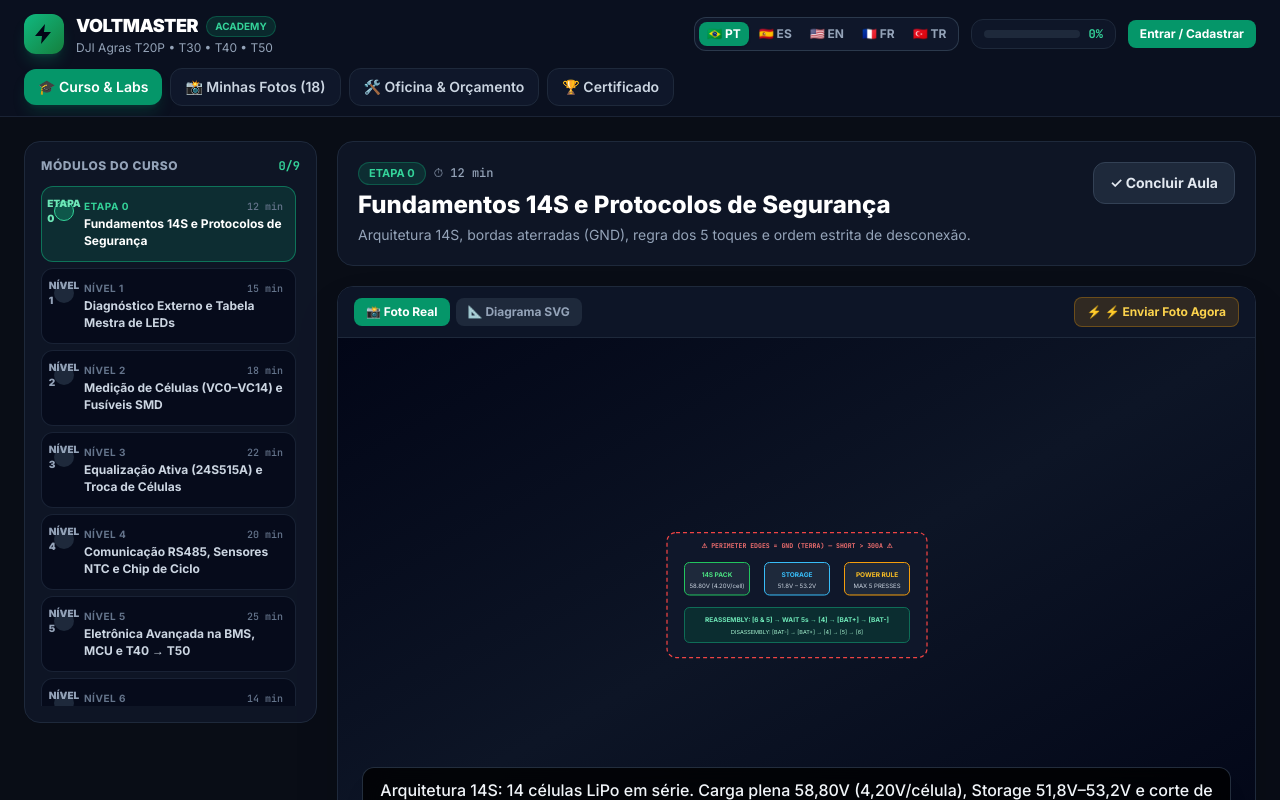
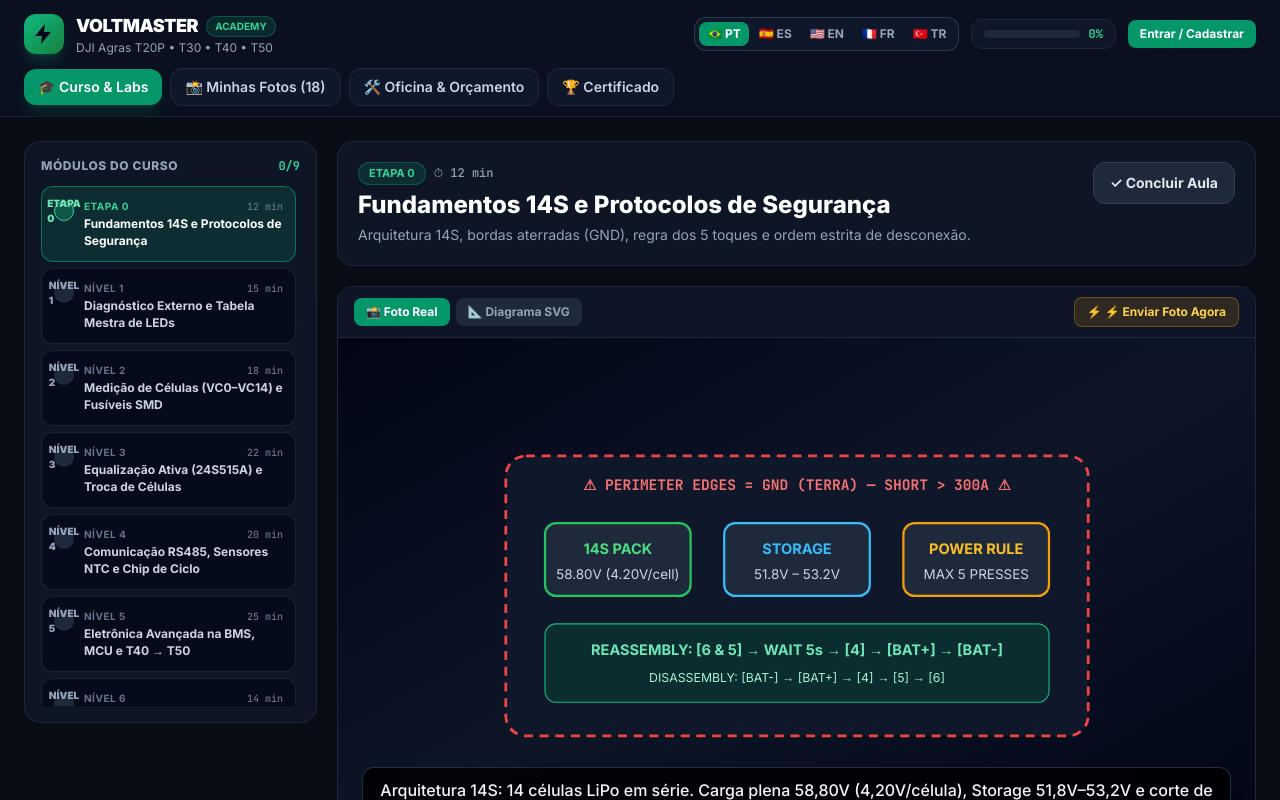
Before and after one commit to DouglasCoutrim/voltmarsterlearning, a React (Vite) app: page / in a window 1280 px wide. Shown: the top 800 px of the page. Built offline with nearby package versions, Linux system fonts and the light colour scheme.

Commit message:
(1 files changed)

```diff
--- a/src/components/CourseView.jsx
+++ b/src/components/CourseView.jsx
@@ -463,7 +463,10 @@ function CourseView({
 
             <div className="relative aspect-video bg-gradient-to-br from-slate-950 via-[#0d1526] to-slate-950 overflow-hidden flex items-center justify-center">
               <div id="player-svg-layer" className="w-full h-full flex items-center justify-center p-4">
-                <div dangerouslySetInnerHTML={{ __html: buildModuleSVG(currentMod) }} />
+                <div
+                  className="w-full h-full flex items-center justify-center [&>svg]:w-full [&>svg]:h-full"
+                  dangerouslySetInnerHTML={{ __html: buildModuleSVG(currentMod) }}
+                />
               </div>
 
               <div className="absolute bottom-3 left-3 right-3 sm:bottom-4 sm:left-6 sm:right-6 pointer-events-none">
```
